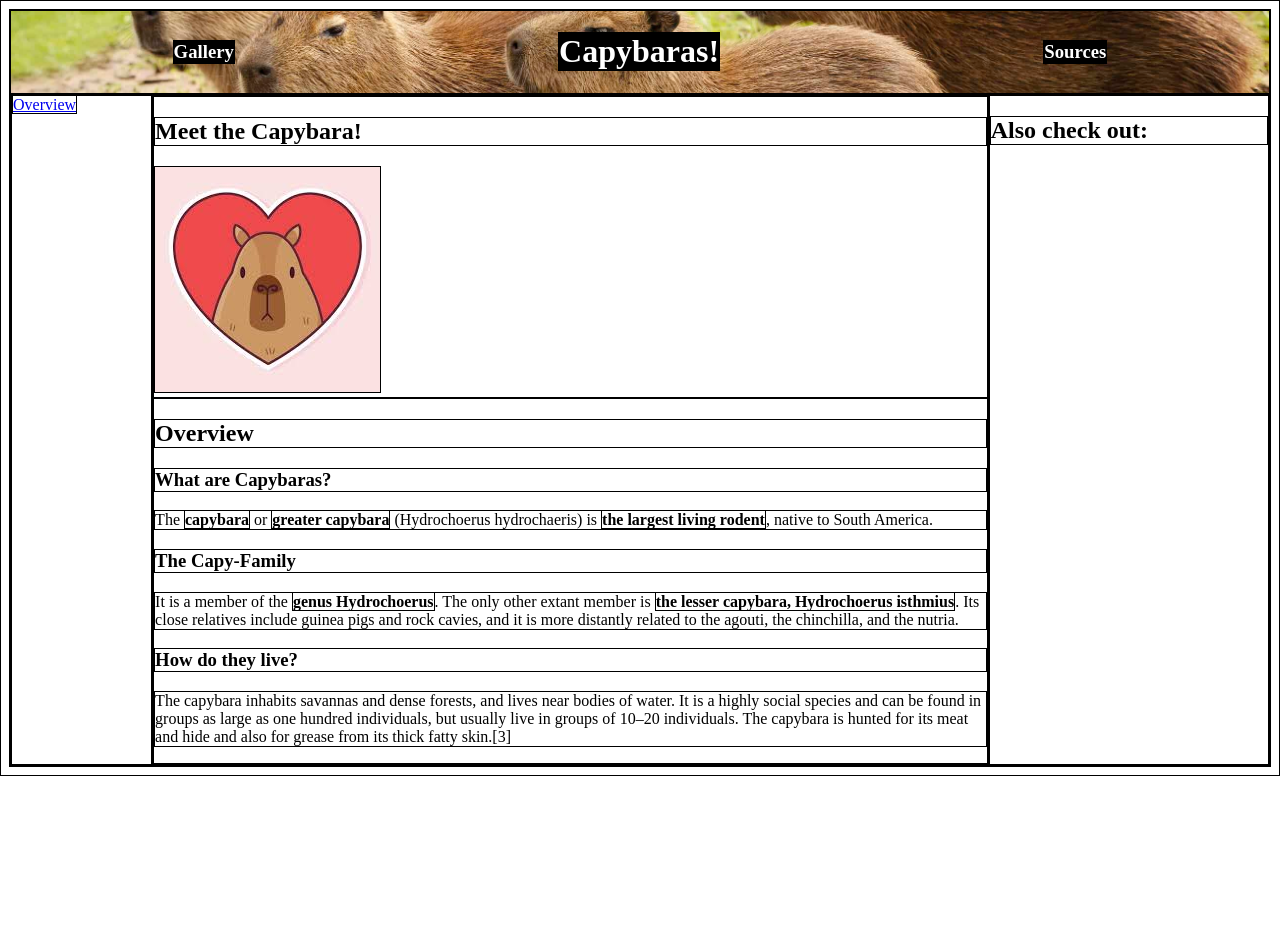
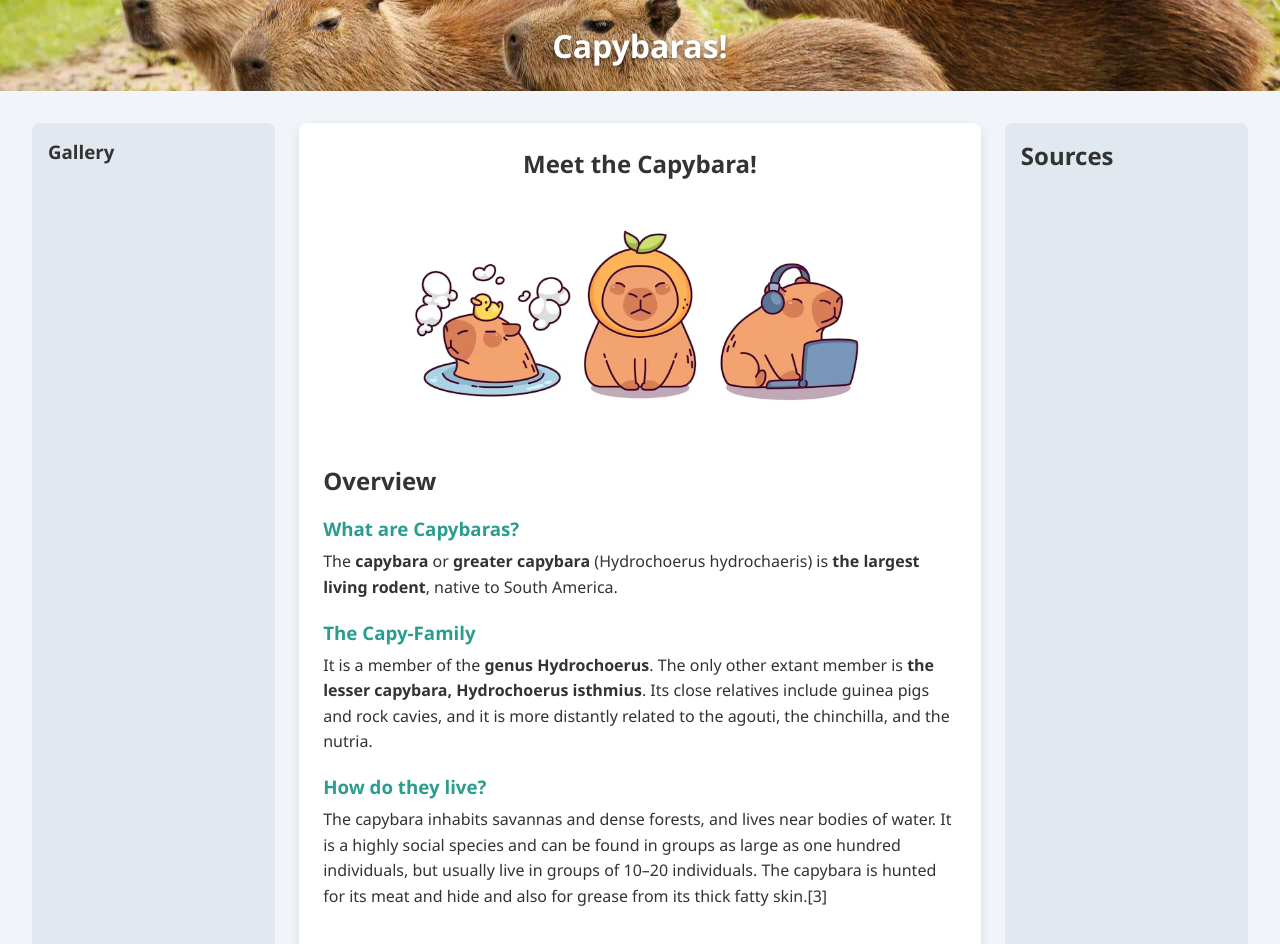
Before and after one commit to altchessare/capybara-information-page, a plain HTML site: page index.html in a window 1280 px wide. Shown: the top 944 px of the page. Before the commit the page ends 800 px from the top, so only its background shows below. Drawn offline with Linux system fonts and the light colour scheme.

Commit message:
Vastly changed the style of the page. Will add more content later.

```diff
--- a/index.html
+++ b/index.html
@@ -9,21 +9,19 @@
 
     <body>
             <header>
-                <h3>Gallery</h3>
                 <h1>Capybaras!</h1>
-                <h3>Sources</h3>
             </header>
         <div class="main">
             <div class="nav">
-                <a href="#overview">Overview</a>
+                <h3>Gallery</h3>
             </div>
         <div class="midsect">
-            <div>
+            <div class="introduction">
                 <h2>Meet the Capybara!</h2>
-                <img src="media/images.jfif" alt="capybara chibi image with a heart behind the capybara">
+                <img src="media/cute-capybara-character-funny-flat-animal-vector_107791-32401.avif" alt="capybara chibi image with a heart behind the capybara">
             </div>
-            <div>
-                <h2 id="overview">Overview</h2>
+            <div class="informations">
+                <h2>Overview</h2>
                 <h3>What are Capybaras?</h3>
                 <p>The <b>capybara</b> or <b>greater capybara</b> (Hydrochoerus hydrochaeris) is <b>the largest living rodent</b>, native to South America.</p>
                 <h3>The Capy-Family</h3>
@@ -32,7 +30,7 @@
                 <p>The capybara inhabits savannas and dense forests, and lives near bodies of water. It is a highly social species and can be found in groups as large as one hundred individuals, but usually live in groups of 10–20 individuals. The capybara is hunted for its meat and hide and also for grease from its thick fatty skin.[3]</p>                </div>
         </div>
         <div class="rightsect">
-            <h2>Also check out:</h2>
+            <h2>Sources</h2>
         </div>
         </div>
     </body>
--- a/stylesheets/mainpage.css
+++ b/stylesheets/mainpage.css
@@ -1,42 +1,80 @@
-*{
-    border: 1px black solid;
-
+* {
+  margin: 0;
+  padding: 0;
+  box-sizing: border-box;
 }
 
-body{
+body {
+  font-family: 'Segoe UI', sans-serif;
+  background-color: #f1f5f9;
+  color: #333;
   display: flex;
-    flex-flow: row wrap;
+  flex-direction: column;
+  min-height: 100vh;
 }
 
-header{
+header {
   display: flex;
+  justify-content: space-around;
   align-items: center;
-    flex: 1;
-    justify-content: space-around;
   background-image: url('../media/iStock-1286012785.jpg');
   background-size: cover;
-    background-repeat: no-repeat;
   background-position: center;
+  padding: 1.5rem;
+  color: white;
+  text-shadow: 0 2px 4px rgba(0,0,0,0.5);
 }
 
-header h1,
-header h3{
-    color: white;
-    background-color: black;
+.main {
+  display: flex;
+  flex: 1;
+  padding: 2rem;
+  gap: 1.5rem;
 }
 
-.main{
-    display: flex;
+.nav,
+.rightsect {
+  flex: 1;
+  background-color: #e2e8f0;
+  padding: 1rem;
+  border-radius: 8px;
 }
 
-.nav{
-    flex: 0.5
+.midsect {
+  flex: 3;
+  background-color: #fff;
+  padding: 1.5rem;
+  border-radius: 8px;
+  box-shadow: 0 4px 12px rgba(0,0,0,0.1);
 }
 
-.midsect{
-    flex: 3;
+.introduction {
+  text-align: center;
+  margin-bottom: 2rem;
 }
 
-.rightsect{
-    flex: 1
+.introduction img {
+  width: 500px;
+  margin-top: 1rem;
 }
+
+.informations h3 {
+  margin-top: 1.2rem;
+  color: #2a9d8f;
+}
+
+.informations p {
+  margin: 0.5rem 0 1rem;
+  line-height: 1.6;
+}
+
+.nav a {
+  display: block;
+  margin: 0.5rem 0;
+  color: #2a9d8f;
+  text-decoration: none;
+}
+
+.nav a:hover {
+  text-decoration: underline;
+}
```
Also changed, not shown: media/cute-capybara-character-funny-flat-animal-vector_107791-32401.avif (added). Lines whose indentation alone changed are shown as unchanged.
